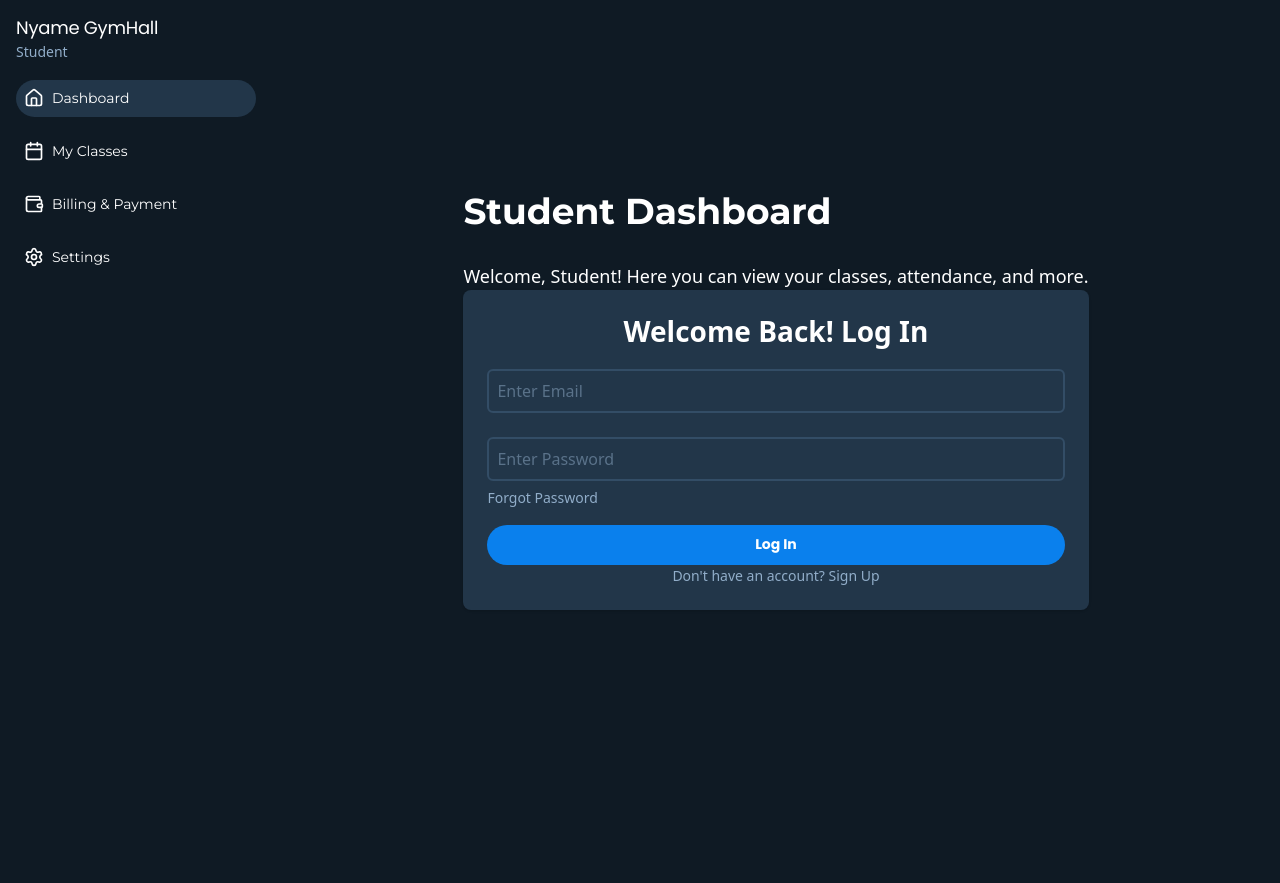
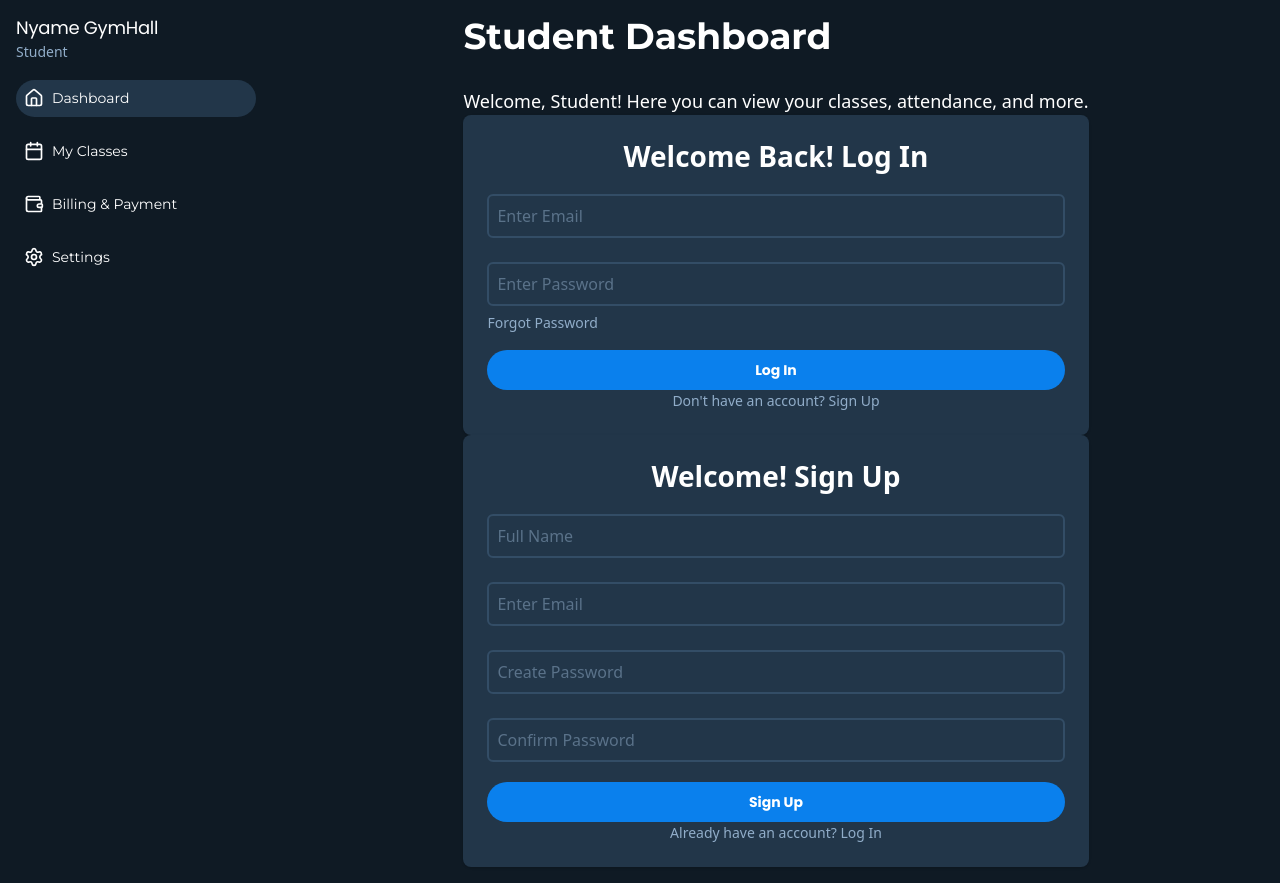
Before and after one commit to mafindijr/Gym-Management-System, a React (Vite) app: page /student in a window 1280 px wide. Before the commit the page ends 800 px from the top, so only its background shows below. Built offline with nearby package versions, Linux system fonts and the light colour scheme.

Commit message:
import the sign up page for review

```diff
--- a/src/pages/student-dashboard.jsx
+++ b/src/pages/student-dashboard.jsx
@@ -1,4 +1,5 @@
 import LoginPage from "../Components/Auth/login";
+import SignUpPage from "../Components/Auth/signUP";
 
 export default function StudentDashboard() {
   return (
@@ -11,6 +12,7 @@ export default function StudentDashboard() {
           <p className='text-[18px]'>Welcome, Student! Here you can view your classes, attendance, and more.</p>
 
           <LoginPage />
+          <SignUpPage />
         </div>
       </main>
     </div>
```
